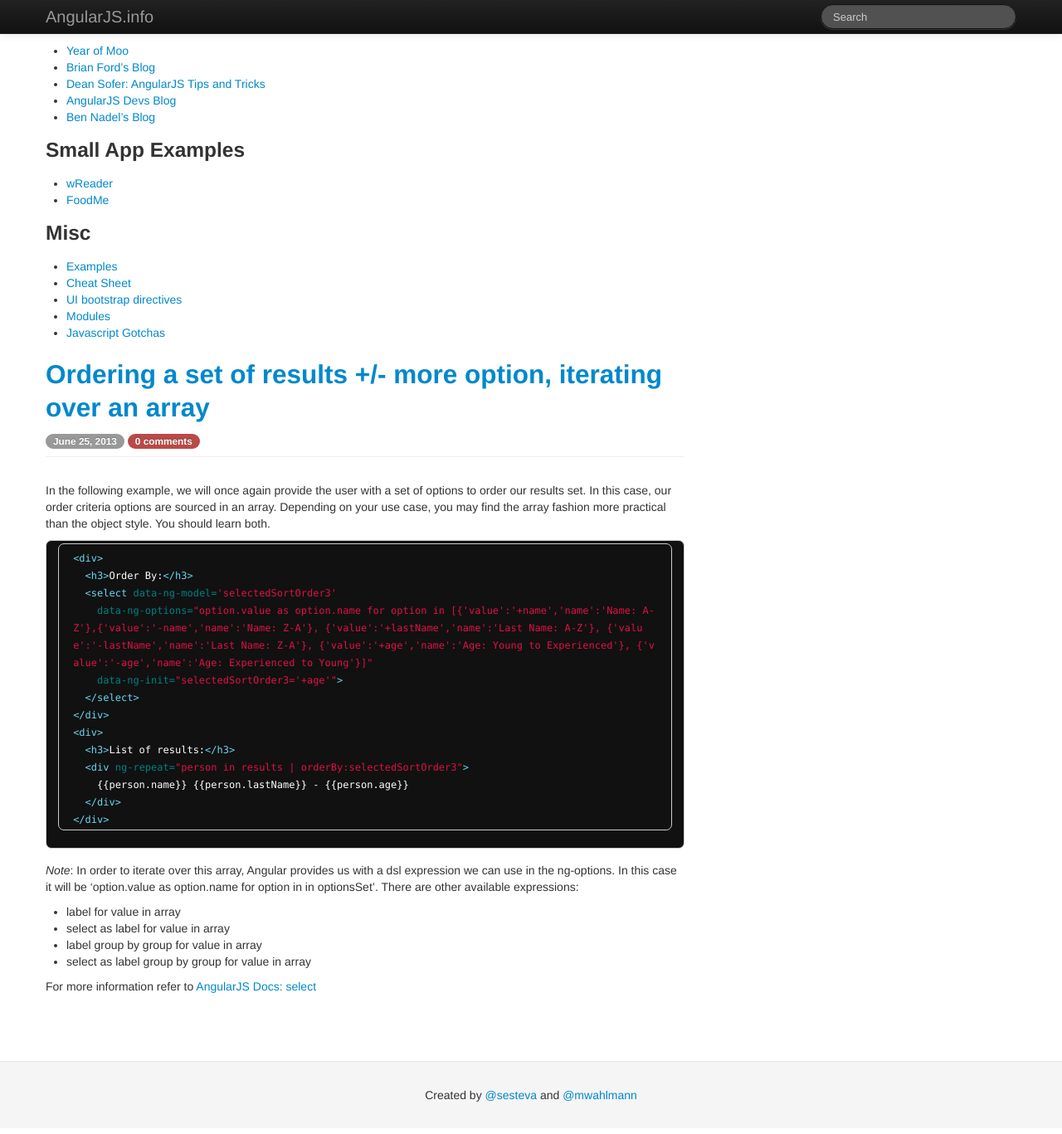
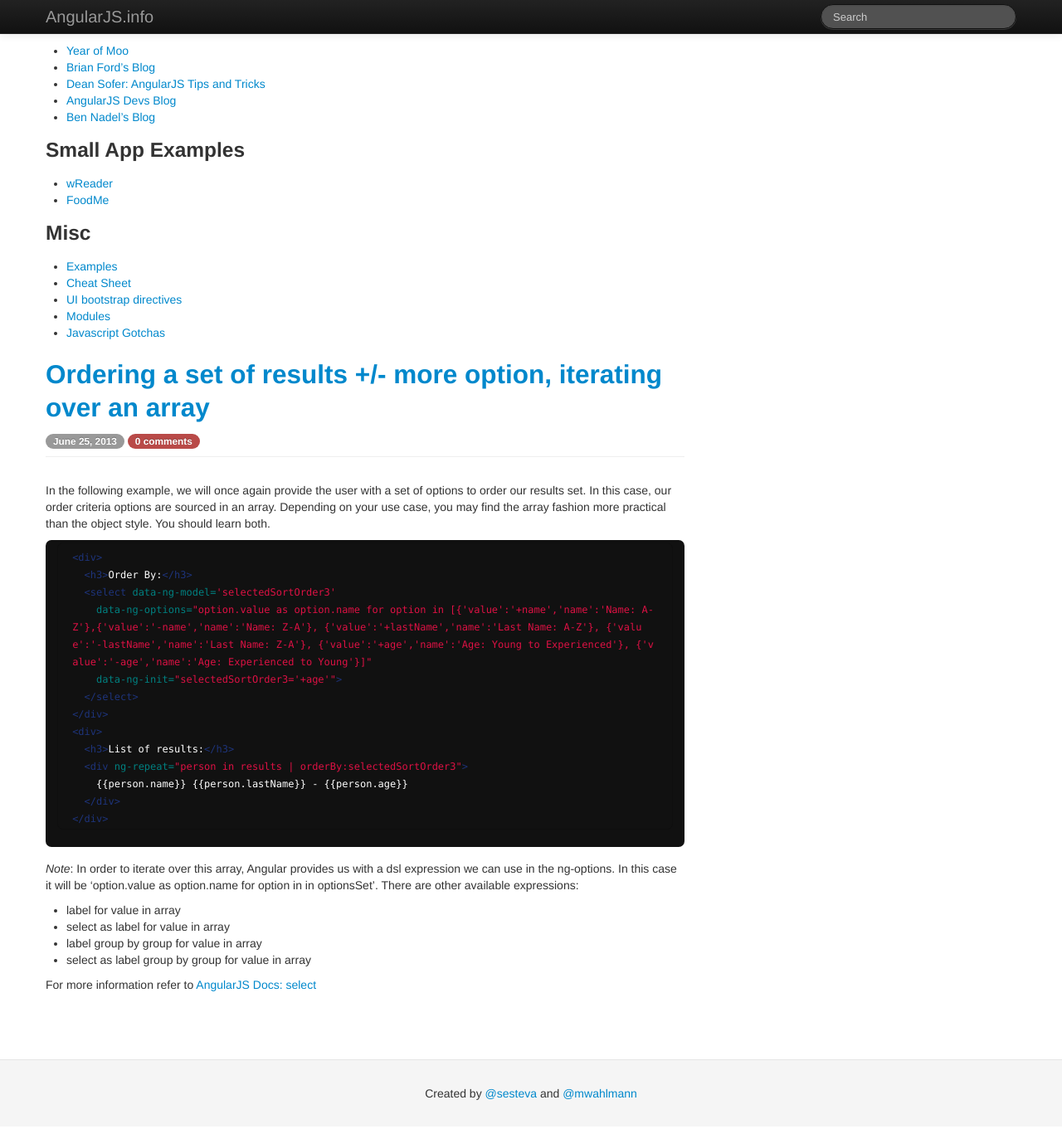
Before and after one commit to ng-learn-org/ng-learn-org.github.io, a Jekyll site: the page built from index.html, in a window 1280 px wide and 1400 px high, scrolled down 649 px. Shown: the top 1367 px of the window at 83% size. Built offline with Jekyll 4.4.1, drawn with Linux system fonts in a browser that asks for light colours; Markdown is read by kramdown in place of the engine named in the settings; the list of posts is cut into pages by our own code.

Commit message:
fixed style

```diff
--- a/css/syntax.css
+++ b/css/syntax.css
@@ -1,8 +1,3 @@
-.highlight span {
-    font-family: "Consolas", "Courier New", "Courier", "FreeMono", monospace;
-    font-size:1em;
-}
-
 .highlight .hll { background-color: #333333 }
 .highlight  {
      background: #111111;
@@ -11,9 +6,7 @@
      margin-bottom: 1em;
      font: normal normal normal 115%/normal 'Monaco', 'Courier New', 'DejaVu Sans Mono', 'Bitstream Vera Sans Mono', monospace !important;
      line-height: 1.1em;
-     overflow: auto;
      font-size: 1.0em;
-     border: 1px solid #CCC;
 
      -moz-border-radius:7px;
      -webkit-border-radius:7px;
@@ -54,7 +47,7 @@
 .highlight .nn { color: #f8f8f2 } /* Name.Namespace */
 .highlight .nx { color: #a6e22e } /* Name.Other */
 .highlight .py { color: #f8f8f2 } /* Name.Property */
-.highlight .nt { color: #66d9ef } /* Name.Tag */
+.highlight .nt { color: #1e347b } /* Name.Tag */
 .highlight .nv { color: teal } /* Name.Variable */
 .highlight .ow { color: #f92672 } /* Operator.Word */
 .highlight .w { color: #48484c } /* Text.Whitespace */
```
